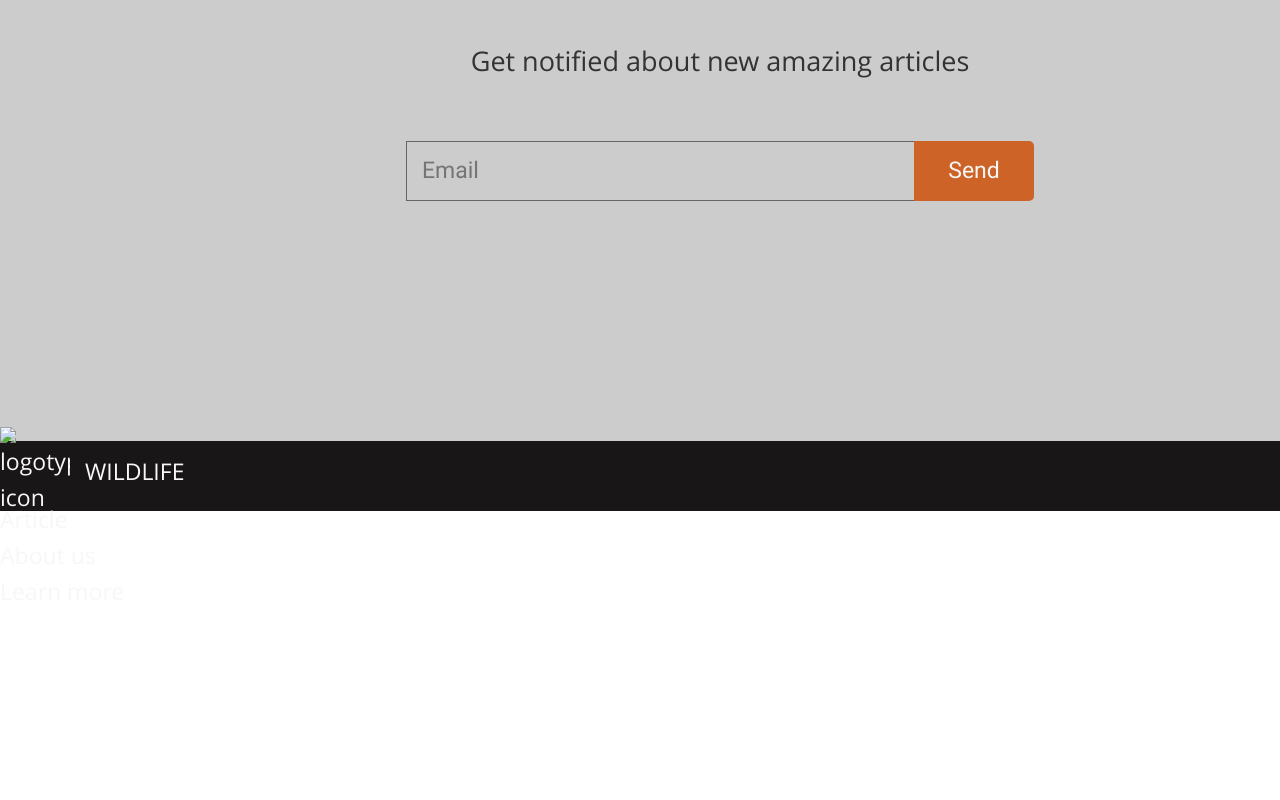
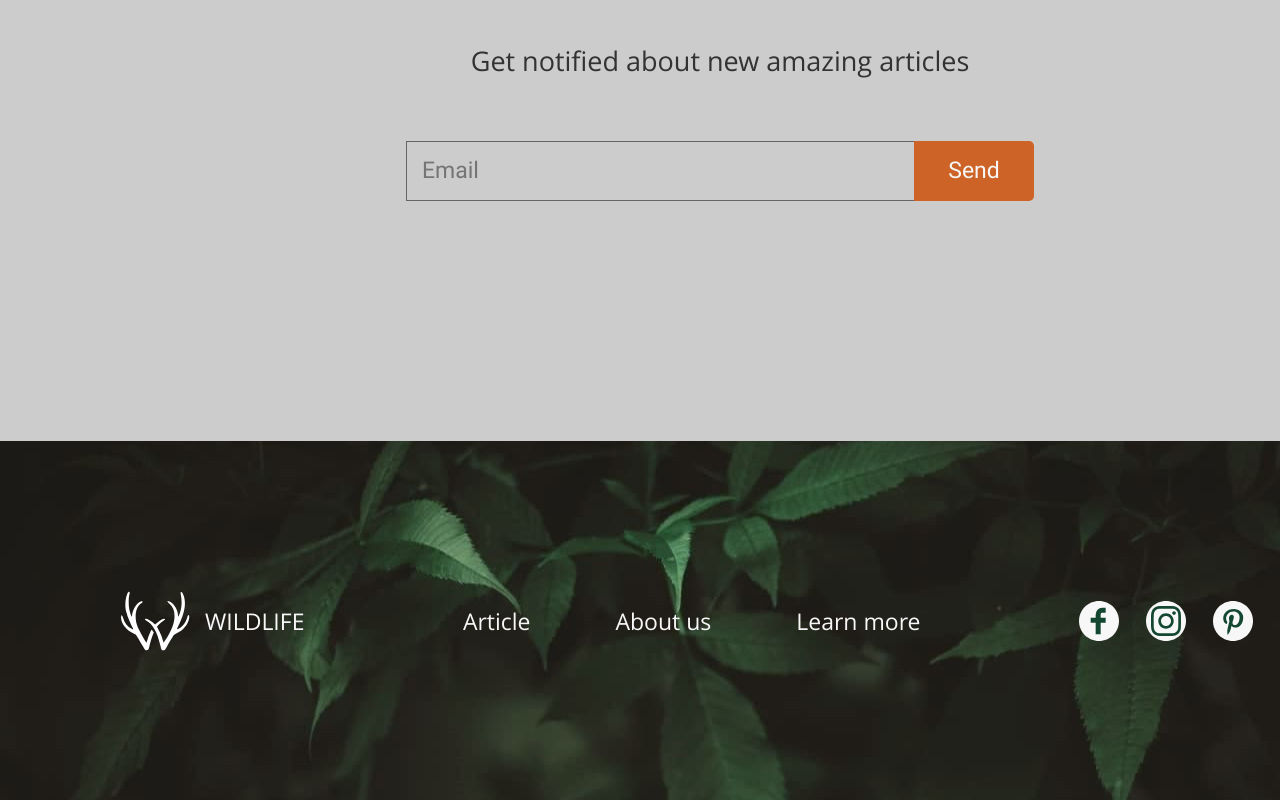
Before and after one commit to DidiGain/wildlife, a plain HTML site: page wildlife/index.html in a window 1280 px wide. Shown: the part 1633-2433 px from the top of the page. Before the commit the page ends 2242 px from the top, so only its background shows below. Drawn offline with Linux system fonts and the light colour scheme.

Commit message:
feat: finish footer section

```diff
--- a/wildlife/index.html
+++ b/wildlife/index.html
@@ -15,7 +15,7 @@
       <header class="container">
           <div class="header">
             <div class="header__logo">
-              <img src="./assets/img/logo.svg" alt="logotype icon">
+              <img class="logo" src="./assets/icons/logo.svg" alt="logotype icon">
               <p>WILDLIFE</p>
             </div>
             <!-- NAVIGATION -->
@@ -29,7 +29,7 @@
               </li>
               <li class="nav-item">
                 <a class="search-link" href="#">
-                <img class="search-icon" src="./assets/img/search.png" alt="search icon">
+                <img class="search-icon" src="./assets/icons/search.png" alt="search icon">
               </a>
             </li>
               <li class="nav-item">
@@ -109,25 +109,35 @@
       </section>
     <!-- FOOTER -->
     <footer>
-      <div class="footer__logo">
+      <div class="container footer__container">
         <div class="header__logo">
-          <img src="./assets/img/logo.svg" alt="logotype icon">
+            <img class="logo" src="./assets/icons/logo.svg" alt="logotype icon">
             <p>WILDLIFE</p>
         </div>
-      </div>
-        <nav class="footer__nav">
+          <div class="footer__nav">
             <ul class="footer__nav-list">
               <li class="footer__nav-item"><a href="#" class="footer__nav-link">Article</a></li>
               <li class="footer__nav-item"><a href="#" class="footer__nav-link">About us</a></li>
               <li class="footer__nav-item"><a href="#" class="footer__nav-link">Learn more</a></li>
             </ul>
-        </nav>
+          </div>
+          <div class="footer__socials">
             <ul class="footer__socials-list">
-          <li class="footer__socials-item"><a href="facebook.com" class="footer__socials-link"></a></li>
-          <li class="footer__socials-item"><a href="instagram.com" class="footer__socials-link"></a></li>
-          <li class="footer__socials-item"><a href="pinterest.com" class="footer__socials-link"></a></li>
-          <li class="footer__socials-item"><a href="telegram.org" class="footer__socials-link"></a></li>
+              <li class="footer__socials-item"><a href="facebook.com" class="footer__socials-link">
+                <img src="./assets/icons/facebook_icon.svg" alt="facebook icon">
+              </a></li>
+              <li class="footer__socials-item"><a href="instagram.com" class="footer__socials-link">
+                <img src="./assets/icons/insta_icon.svg" alt="instagram icon">
+              </a></li>
+              <li class="footer__socials-item"><a href="pinterest.com" class="footer__socials-link">
+                <img src="./assets/icons/pinterest_icon.svg" alt="pinterest icon">
+              </a></li>
+              <li class="footer__socials-item"><a href="telegram.org" class="footer__socials-link">
+                <img src="./assets/icons/telegram_icon.svg" alt="telegram icon">
+              </a></li>
             </ul>
+          </div>
+      </div>
     </footer>
   </div>
 </body>
--- a/wildlife/style.css
+++ b/wildlife/style.css
@@ -26,6 +26,18 @@ a:link {
   color: inherit;
 }
 
+a:visited {
+  color: inherit;
+}
+
+a:active {
+  color: var(--orange-color);
+}
+
+a:hover {
+  text-decoration: underline;
+}
+
 img {
   display: block;
   max-width: 100%;
@@ -33,6 +45,10 @@ img {
 
 button {
   color: inherit;
+}
+
+button:hover {
+  text-decoration: underline;
 }
 
 body {
@@ -124,7 +140,7 @@ h4 {
   align-items: center;
 }
 
-.header__logo {
+.logo {
   width: 70px;
   height: 60px;
 }
@@ -263,14 +279,14 @@ h4 {
   top: 25%;
 
   left: 0;
-  background: url('./assets/img/left-arrow.svg') no-repeat;
+  background: url('./assets/icons/left-arrow.svg') no-repeat;
 }
 
 .right-arrow {
   top: 25%;
 
   right: 0;
-  background: url('./assets/img/right-arrow.svg') no-repeat;
+  background: url('./assets/icons/right-arrow.svg') no-repeat;
 }
 
 .arrow:hover {
@@ -312,6 +328,10 @@ input[type="email"] {
   border: 1px var(--light-grey-color) solid;
 }
 
+input[type="email"]:focus {
+  border: 4px solid var(--orange-color);
+}
+
 input[type="submit"] {
   width: 120px;
 
@@ -323,8 +343,30 @@ input[type="submit"] {
   border-radius: 0px 5px 5px 0px;
 }
 
+input[type="submit"]:hover {
+  text-decoration: underline;
+}
+
 /* FOOTER */
 footer {
-  height: 70px;
+  padding: 150px 0 149px;
+
   background-color: var(--footer-bg-color);
+  background: url('./assets/img/footer.jpg');
 }
+
+.footer__container,
+.footer__nav-list,
+.footer__socials-list {
+  display: flex;
+  align-items: center;
+  justify-content: space-between;
+}
+
+.footer__nav-item:not(:first-of-type) {
+  margin-left: 85px;
+}
+
+.footer__socials-item:not(:first-of-type) {
+  margin-left: 27px;
+}
```
Lines whose indentation alone changed are shown as unchanged.
